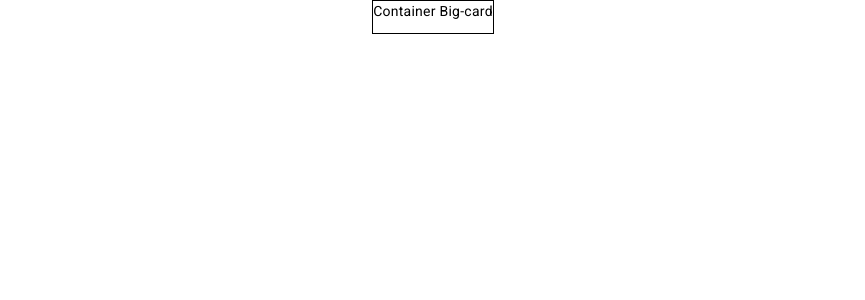
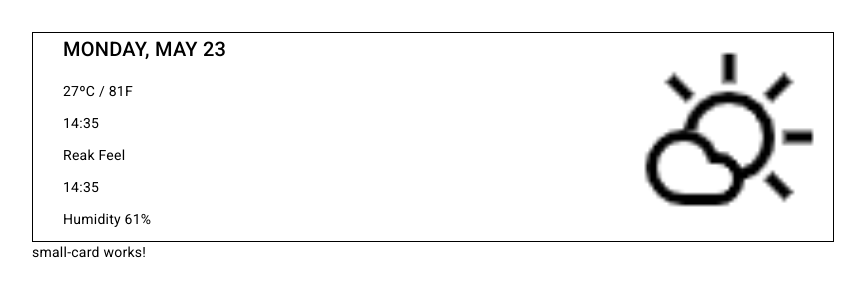
Before and after one commit to F3l1p3ee/weather-app, an Angular app: page / in a window 1280 px wide. Shown: the top 300 px of the page, without its empty margins (207-1072 px from the left). Built offline with nearby package versions, Linux system fonts and the light colour scheme.

Commit message:
Estruturação do Big Card e instalação do Bootstrap

```diff
--- a/package.json
+++ b/package.json
@@ -20,6 +20,7 @@
     "@angular/platform-browser": "^16.0.0",
     "@angular/platform-browser-dynamic": "^16.0.0",
     "@angular/router": "^16.0.0",
+    "bootstrap": "^5.3.0",
     "rxjs": "~7.8.0",
     "tslib": "^2.3.0",
     "zone.js": "~0.13.0"
--- a/src/app/components/big-card/big-card.component.css
+++ b/src/app/components/big-card/big-card.component.css
@@ -1,3 +1,20 @@
 .card-container {
+    width: 800px;
+
+    display: grid;
+    grid-template-columns: repeat(2 ,1fr);
+
     border: 1px solid black;
 }
+
+.weather-info {
+    margin-left: 30px;
+}
+
+.weather-img {
+    margin-left: 30px;
+    padding: 0.8rem;
+
+    display: flex;
+    justify-content: flex-end;
+}
--- a/src/app/components/big-card/big-card.component.html
+++ b/src/app/components/big-card/big-card.component.html
@@ -1,3 +1,14 @@
 <div class="card-container">
-    <p>Container Big-card</p>
+    <div class="weather-info">
+        <h2>MONDAY, MAY 23</h2>
+        <p>27ºC / 81F</p>
+        <p>14:35</p>
+        <p>Reak Feel</p>
+        <p>14:35</p>
+        <p>Humidity 61%</p>
+    </div>
+
+    <div class="weather-img">
+        <img src="./../../../assets/parcial-nublado.png">
+    </div>
 </div>
--- a/src/app/pages/home/home.component.css
+++ b/src/app/pages/home/home.component.css
@@ -1,4 +1,7 @@
 .app-container {
-    display: flex;
+    margin: 2rem;
+
+    display: grid;
+    grid-template-rows: repeat(2, 1fr);
     justify-content: center;
 }
--- a/src/app/pages/home/home.component.html
+++ b/src/app/pages/home/home.component.html
@@ -1,3 +1,4 @@
 <div class="app-container">
     <app-big-card></app-big-card>
+    <app-small-card></app-small-card>
 </div>
--- a/src/styles.css
+++ b/src/styles.css
@@ -1,4 +1,3 @@
 /* You can add global styles to this file, and also import other style files */
 
-html, body { height: 100%; }
 body { margin: 0; font-family: Roboto, "Helvetica Neue", sans-serif; }
```
Also changed, not shown: src/assets/parcial-nublado.png (added), 1 other file (tests, documents, lock files or other folders).
